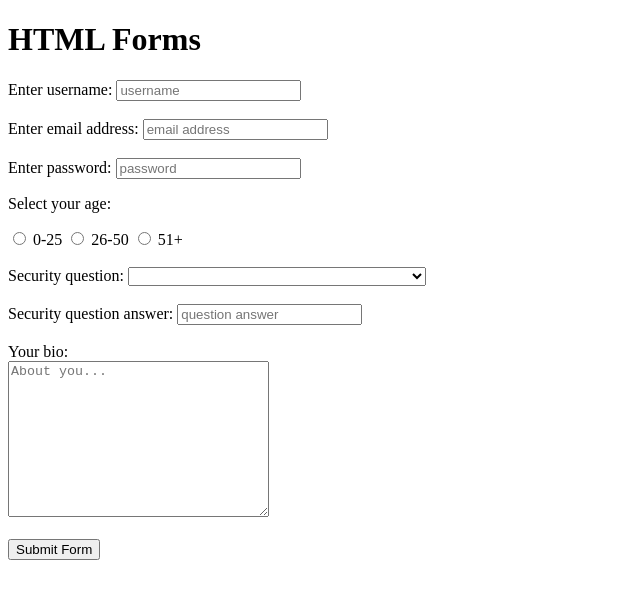
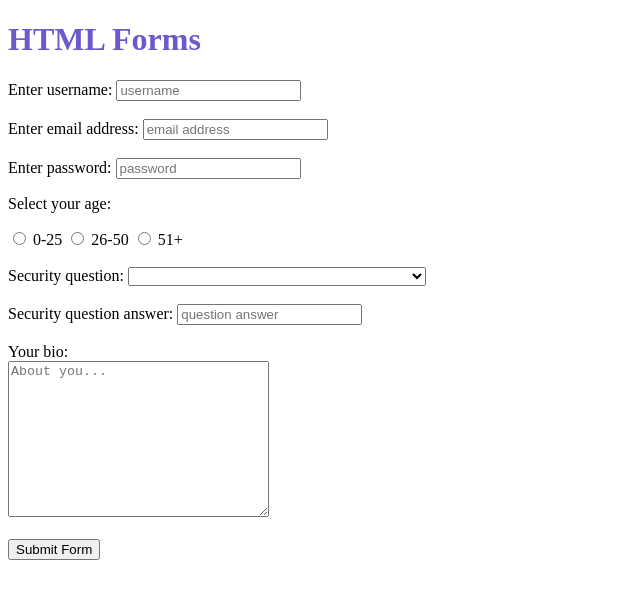
Before and after one commit to ldmitch/html_css_sandbox, a plain HTML site: page index.html in a window 1280 px wide. Shown: the whole page, without its empty margins (0-640 px from the left). Drawn offline with Linux system fonts and the light colour scheme.

Commit message:
Added CSS styling

```diff
--- a/index.html
+++ b/index.html
@@ -2,9 +2,10 @@
 <html>
 <head>
     <title>HTML Forms</title>
+    <link rel="stylesheet" href="styles.css">
 </head>
 <body>
-    <h1>HTML Forms</h1>
+    <h1 id="title">HTML Forms</h1>
     <form>
         <label for="username">Enter username:</label>
         <input type="text" id="username" name="username" placeholder="username" required>
--- /dev/null
+++ b/styles.css
@@ -0,0 +1,3 @@
+#title {
+    color: slateblue;
+}
```
